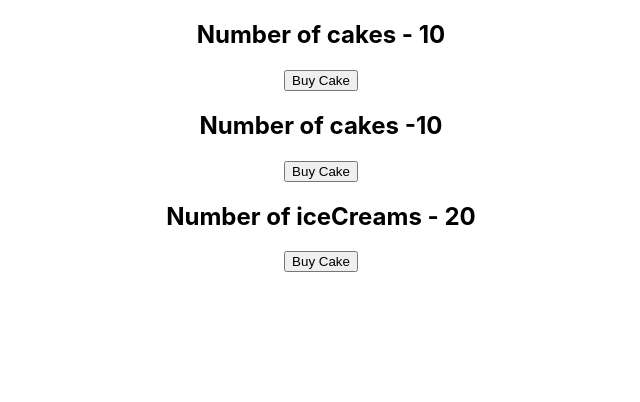
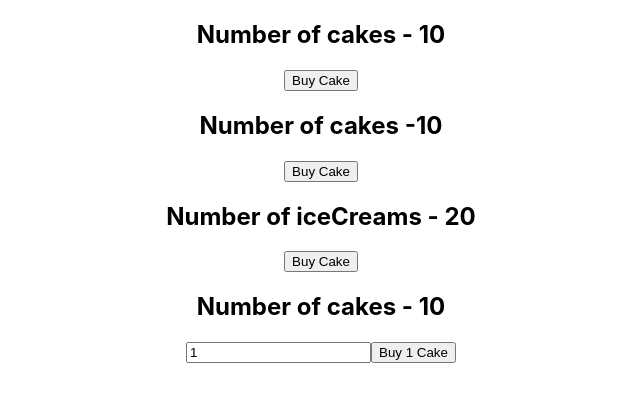
Before and after one commit to rajat-ds/learningReact, a React (Create React App) app in the folder react-Redux/learning-redux/: page / in a window 1280 px wide. Shown: the top 402 px of the page, without its empty margins (319-959 px from the left). Built offline with nearby package versions, Linux system fonts and the light colour scheme.

Commit message:
added payload in action

```diff
--- a/react-Redux/learning-redux/src/App.js
+++ b/react-Redux/learning-redux/src/App.js
@@ -1,5 +1,6 @@
 import { Provider } from "react-redux";
 import "./App.css";
+import NewCakeContainer from "./components/NewCakeContainer";
 import CakeContainer from "./components/CakeContainer";
 import HooksCakeContainer from "./components/HooksCakeContainer";
 import IceCreamContainer from "./components/IceCreamContainer";
@@ -11,6 +12,7 @@ function App() {
         <CakeContainer />
         <HooksCakeContainer/>
         <IceCreamContainer/>
+        <NewCakeContainer/>
       </div>
     </Provider>
   );
--- /dev/null
+++ b/react-Redux/learning-redux/src/components/NewCakeContainer.js
@@ -0,0 +1,26 @@
+import React ,{useState}from "react";
+import { connect } from "react-redux";
+import { buyCake } from "../redux";
+const NewCakeContainer = (props) => {
+    const [number,setNumber] = useState(1)
+  return (
+    <div>
+      <h2>Number of cakes - {props.numOfCakes}</h2>
+      <input type="text" value={number} onChange = {e => setNumber(e.target.value)}></input>
+      <button onClick={() => props.buyCake(number)}>Buy {number} Cake</button>
+    </div>
+  );
+};
+
+const mapStateToProps = (state) => {
+  return {
+    numOfCakes: state.cake.numOfCakes,
+  };
+};
+
+const mapDispatchToProps = (dispatch) => {
+  return {
+    buyCake: number => dispatch(buyCake(number)),
+  };
+};
+export default connect(mapStateToProps, mapDispatchToProps)(NewCakeContainer);
--- a/react-Redux/learning-redux/src/redux/cake/cakeActions.js
+++ b/react-Redux/learning-redux/src/redux/cake/cakeActions.js
@@ -1,6 +1,7 @@
 import {BUY_CAKE} from './cakeTypes';
-export const buyCake =()=>{
+export const buyCake =(number =1)=>{
     return {
-        type:BUY_CAKE
+        type:BUY_CAKE,
+        payload:number
     }
 }
--- a/react-Redux/learning-redux/src/redux/cake/cakeReducer.js
+++ b/react-Redux/learning-redux/src/redux/cake/cakeReducer.js
@@ -9,7 +9,7 @@ const cakeReducer = (state = intialState, action) => {
     case BUY_CAKE:
       return {
         ...state,
-        numOfCakes: state.numOfCakes - 1,
+        numOfCakes: state.numOfCakes - action.payload,
       };
     default:
       return state;
```
